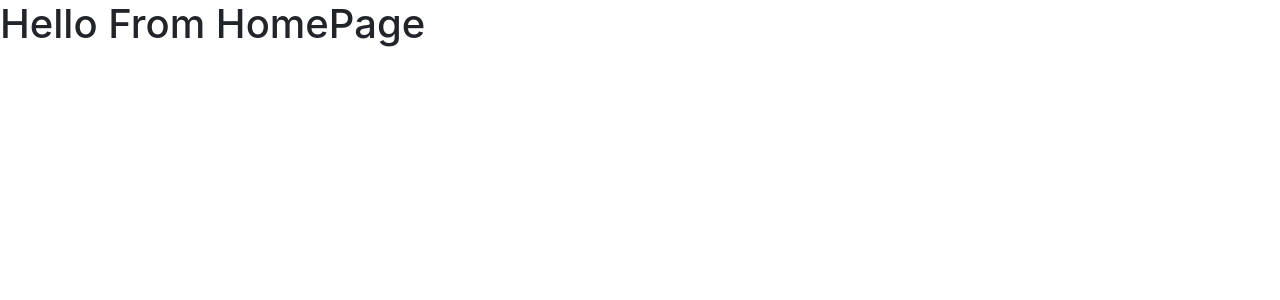
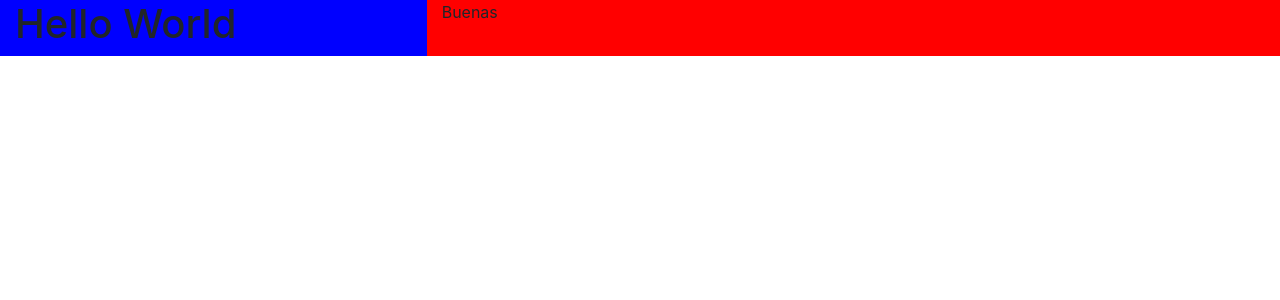
Before and after one commit to ravelinx22/WeightStats, a React (Create React App) app: page / in a window 1280 px wide. Shown: the top 300 px of the page. Built offline with nearby package versions, Linux system fonts and the light colour scheme.

Commit message:
added min width and height also css

```diff
--- /dev/null
+++ b/src/ui/components/SideMenu.jsx
@@ -0,0 +1,19 @@
+import React, { Component  } from "react";
+import "../css/SideMenu.css";
+
+export default class SideMenu extends Component {
+	constructor(props) {
+		super(props);
+		this.state = {
+		};
+	}
+
+	componentDidMount() {
+	}
+
+	render() {
+		return (
+			<h1>Hello World</h1>
+		 );
+	}
+}
--- a/src/ui/containers/App.jsx
+++ b/src/ui/containers/App.jsx
@@ -1,11 +1,12 @@
 import React, { Component } from 'react';
+import { Container } from "reactstrap";
 
 class App extends Component {
   render() {
     return (
-		<div className="App">
+		<Container fluid={true} className="App">
 			{this.props.children}
-		</div>
+		</Container>
     );
   }
 }
--- /dev/null
+++ b/src/ui/css/HomePage.css
@@ -0,0 +1,9 @@
+/* Home Page */
+
+.p {
+	background-color: blue;
+}
+
+.s {
+	background-color: red;
+}
--- /dev/null
+++ b/src/ui/css/SideMenu.css
@@ -0,0 +1 @@
+/* Side Menu */
--- a/src/ui/pages/HomePage.jsx
+++ b/src/ui/pages/HomePage.jsx
@@ -1,4 +1,8 @@
 import React, { Component  } from "react";
+import { Row, Col } from "reactstrap";
+import "../css/HomePage.css";
+
+import SideMenu from "../components/SideMenu.jsx";
 
 export default class HomePage extends Component {
 	constructor(props) {
@@ -12,7 +16,14 @@ export default class HomePage extends Component {
 
 	render() {
 		return (
-			<h1>Hello From HomePage</h1>
+			<Row>
+				<Col md="4" sm="4" xs="4" className="p">
+					<SideMenu/>
+				</Col>
+				<Col md="8" sm="8" xs="8" className="s">
+					Buenas
+				</Col>
+			</Row>
 		);
 	}
 }
```
Also changed, not shown: public/main.js (+7 -1 lines).
